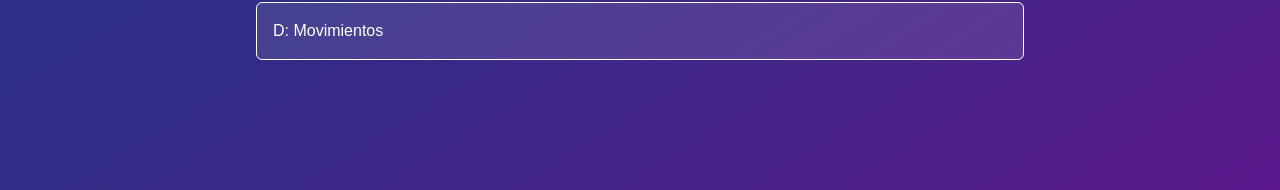
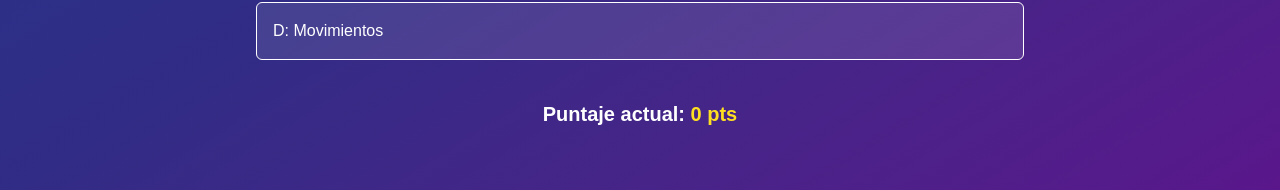
Before and after one commit to JuanDavidBermeoCastro1234/JuegoPreguntasReact, a Next.js app: page / in a window 1280 px wide. Shown: the part 605-795 px from the top of the page. Built offline with nearby package versions, Linux system fonts and the light colour scheme.

Commit message:
feat: :lipstick: Added sthe function to give 100 points if the answer is correct

```diff
--- a/src/app/page.tsx
+++ b/src/app/page.tsx
@@ -6,6 +6,8 @@ import Image from "next/image";
 
 export default function Home() {  const [currentQuestion, setCurrentQuestion] = useState<any>(null);
   const [selectedOption, setSelectedOption] = useState<string | null>(null);
+  const [score, setScore] = useState(0);
+
 
   useEffect(() => {
     const randomIndex = Math.floor(Math.random() * preguntas.length);
@@ -15,8 +17,13 @@ export default function Home() {  const [currentQuestion, setCurrentQuestion] =
   const handleClick = (option: string) => {
     if (!selectedOption) {
       setSelectedOption(option);
+
+      if (option === currentQuestion.respuesta) {
+        setScore((prevScore) => prevScore + 100);
+      }
     }
   };
+
 
   const getOptionClass = (option: string) => {
     if (!selectedOption) return "bg-white/10";
@@ -74,6 +81,13 @@ export default function Home() {  const [currentQuestion, setCurrentQuestion] =
             )
           ) : null}
         </div>
+        <div className="mt-6 text-center text-xl font-bold">
+          <p>Puntaje actual: <span className="text-yellow-300">{score} pts</span></p>
+          {score >= 1000 && (
+            <p className="text-green-400 mt-2">🎉 ¡Ganaste el juego! 🎉</p>
+          )}
+        </div>
+
       </div>
     </main>
   );
```
